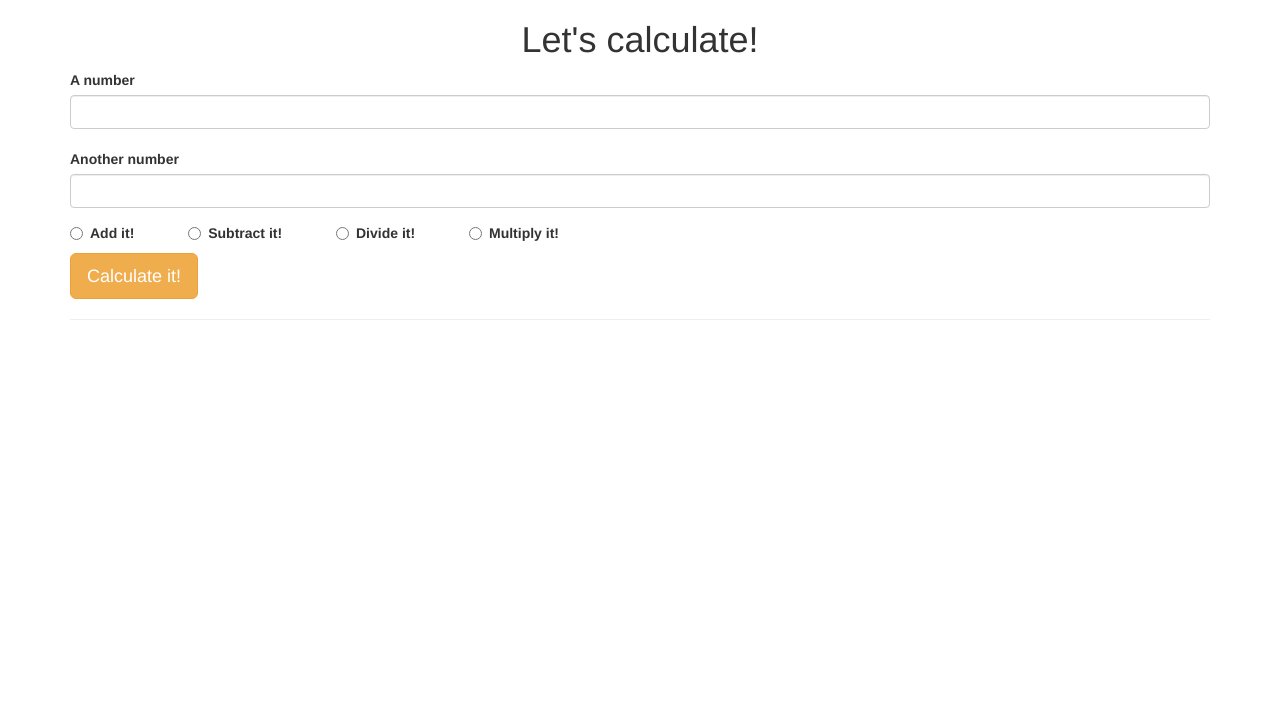
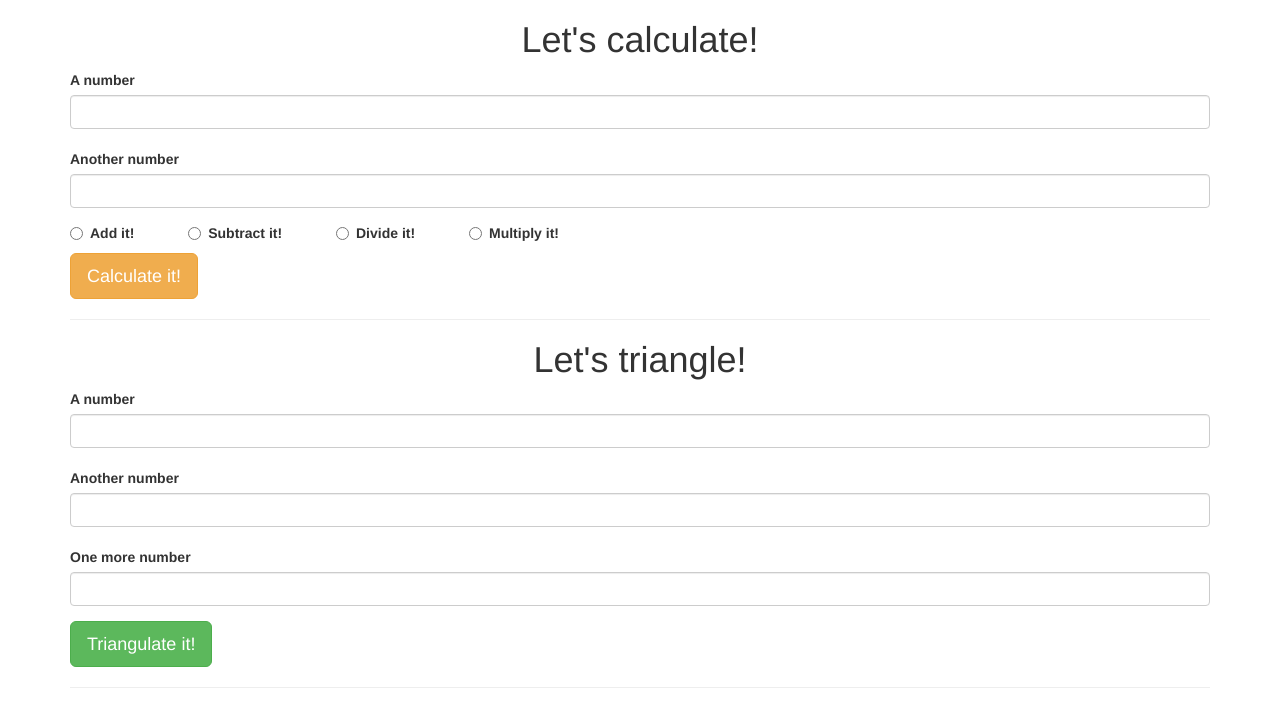
Before and after one commit to cicidrums/Calculator, a plain HTML site: page index.html in a window 1280 px wide. Drawn offline with nearby package versions, Linux system fonts and the light colour scheme.

Commit message:
it will set up the html and css for the next step which is calculating triangles. fancy

```diff
--- a/css/styles.css
+++ b/css/styles.css
@@ -10,6 +10,10 @@ h5 {
   display: none;
 }
 
+.result2 {
+  display: none;
+}
+
 .radio label {
   margin-right: 50px;
   font-weight: bold;
--- a/index.html
+++ b/index.html
@@ -14,10 +14,10 @@
         <form id="calc">
           <div class="form-group">
             <label for="number1">A number</label>
-            <input id="number1" class="form-control" type="text">
+            <input id="number1" class="form-control" type="number">
             <br/>
             <label for="number2">Another number</label>
-            <input id="number2" class="form-control" type="text">
+            <input id="number2" class="form-control" type="number">
           </div>
           <div class="radio">
             <label>
@@ -41,10 +41,29 @@
         </form>
       </div>
 
-      <hr/>
       <div class="result">
       <h2><strong>The result is: <span class="result"></span></strong></h2>
       </div>
+      <hr/>
+
+      <h1>Let's triangle!</h1>
+      <form id="calc">
+        <div class="form-group">
+          <label for="num1">A number</label>
+          <input id="num1" class="form-control" type="number">
+          <br/>
+          <label for="num2">Another number</label>
+          <input id="num2" class="form-control" type="number">
+          <br/>
+          <label for="num3">One more number</label>
+          <input id="num3" class="form-control" type="number">
+        </div>
+        <button type="submit" class="btn btn-success btn-lg">Triangulate it!</button>
+      </form>
+      <div class="result2">
+      <h2><strong>The result is: <span class="result2"></span></strong></h2>
+      </div>
+      <hr/>
     </div>
 
   </body>
```
